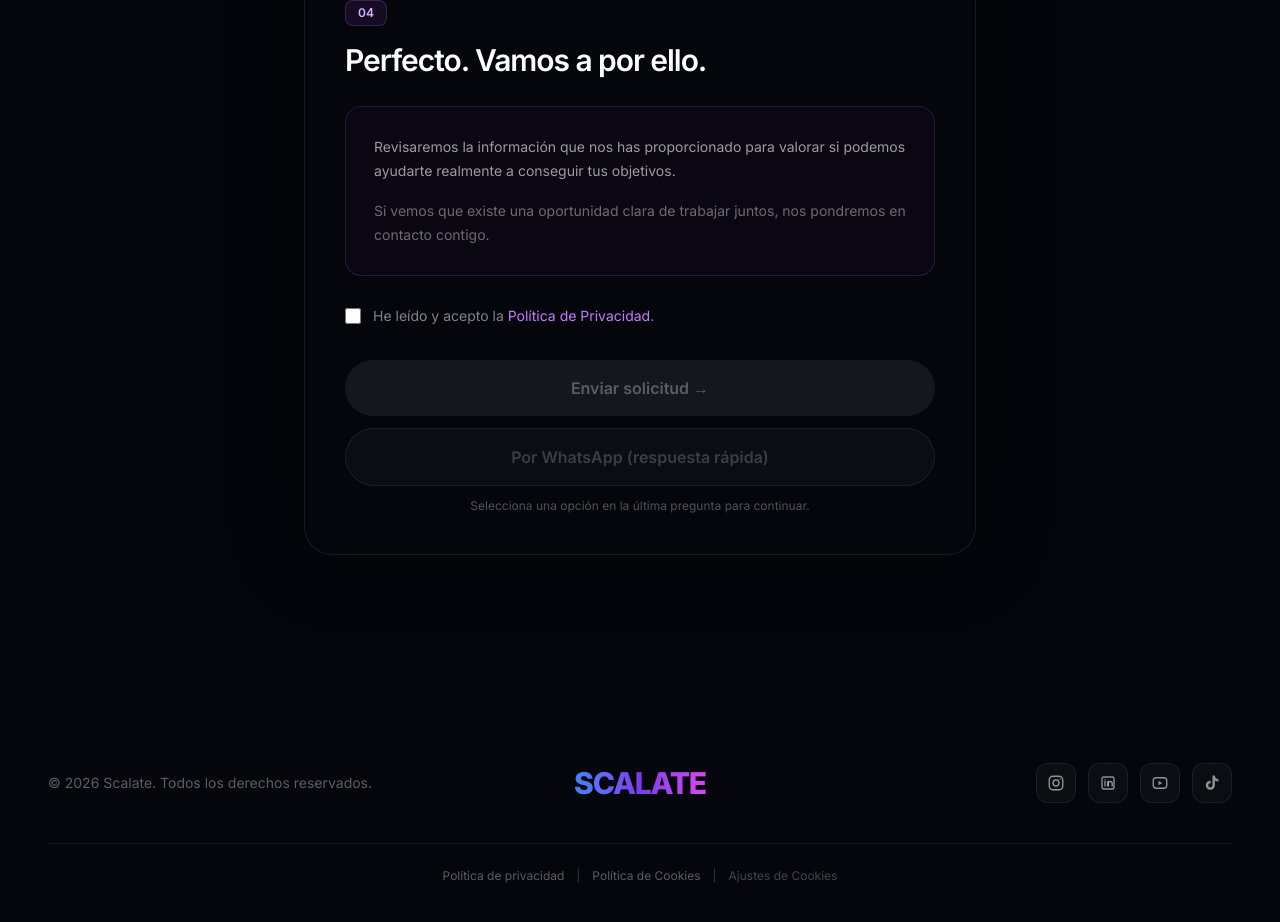
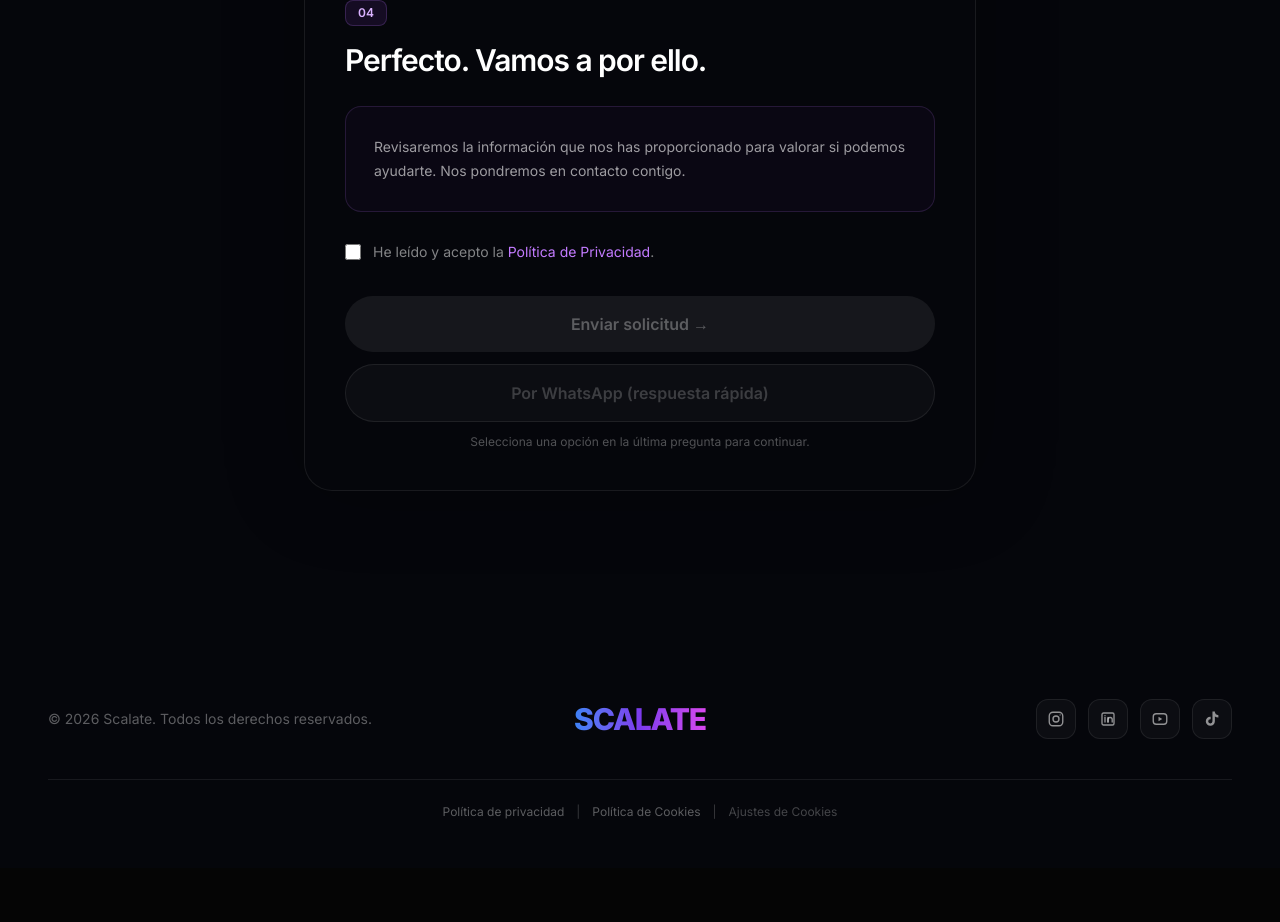
Before and after one commit to MaikelScalate/scalatelab, a Next.js app: page /aplicar in a window 1280 px wide. Shown: the part 2860-3782 px from the top of the page. After the commit the page ends 3728 px from the top, so only its background shows below. Built offline with nearby package versions, Linux system fonts and the light colour scheme.

Commit message:
Mejorar diseño

```diff
--- a/app/aplicar/page.tsx
+++ b/app/aplicar/page.tsx
@@ -926,21 +926,7 @@ ${formData.commitment}
                 "
               >
                 Revisaremos la información que nos has
-                proporcionado para valorar si podemos ayudarte
-                realmente a conseguir tus objetivos.
-              </p>
-
-              <p
-                className="
-                  mt-4
-                  text-sm
-                  leading-6
-                  text-white/40
-                "
-              >
-                Si vemos que existe una oportunidad clara de
-                trabajar juntos, nos pondremos en contacto
-                contigo.
+                proporcionado para valorar si podemos ayudarte. Nos pondremos en contacto contigo.
               </p>
             </div>
 
```
